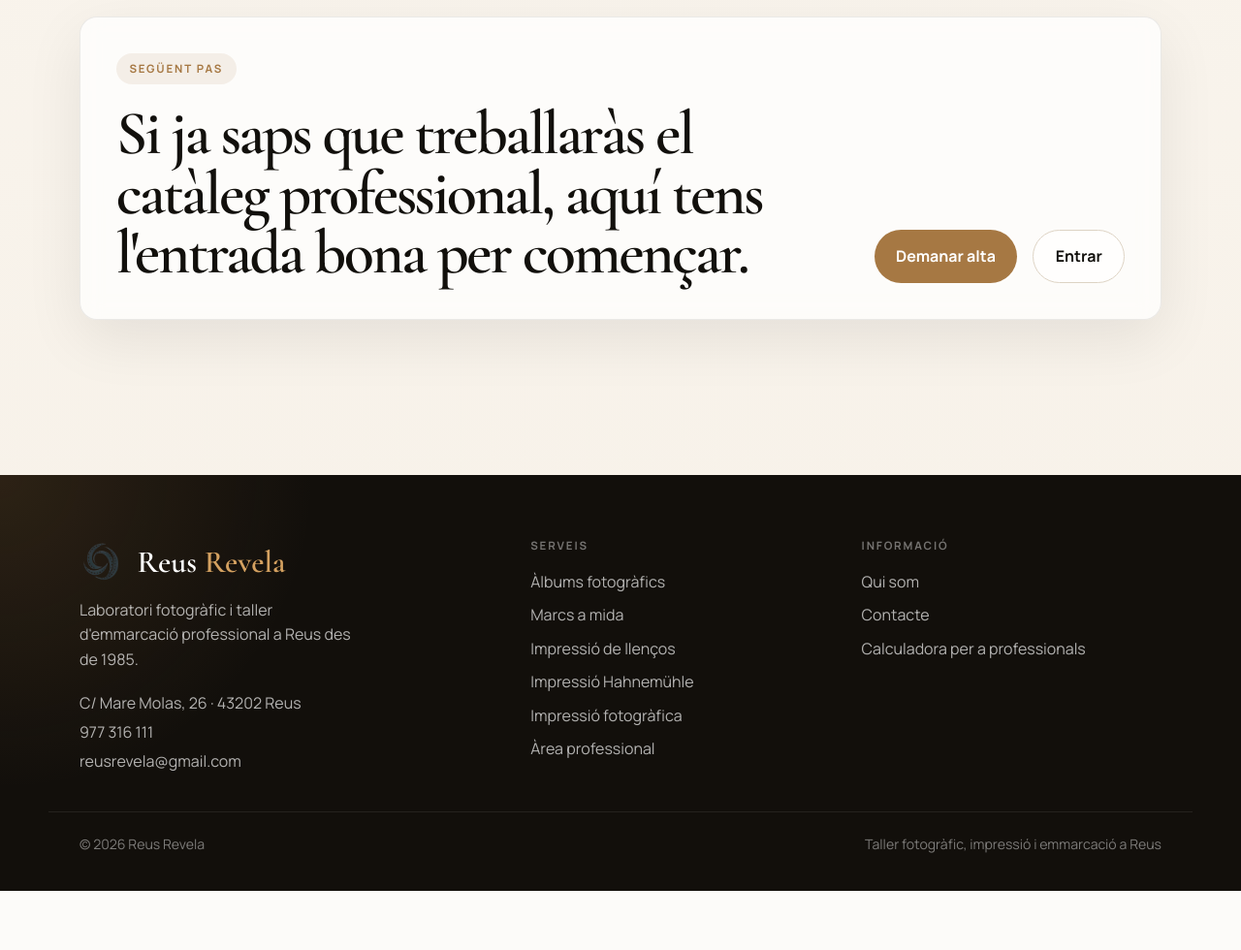
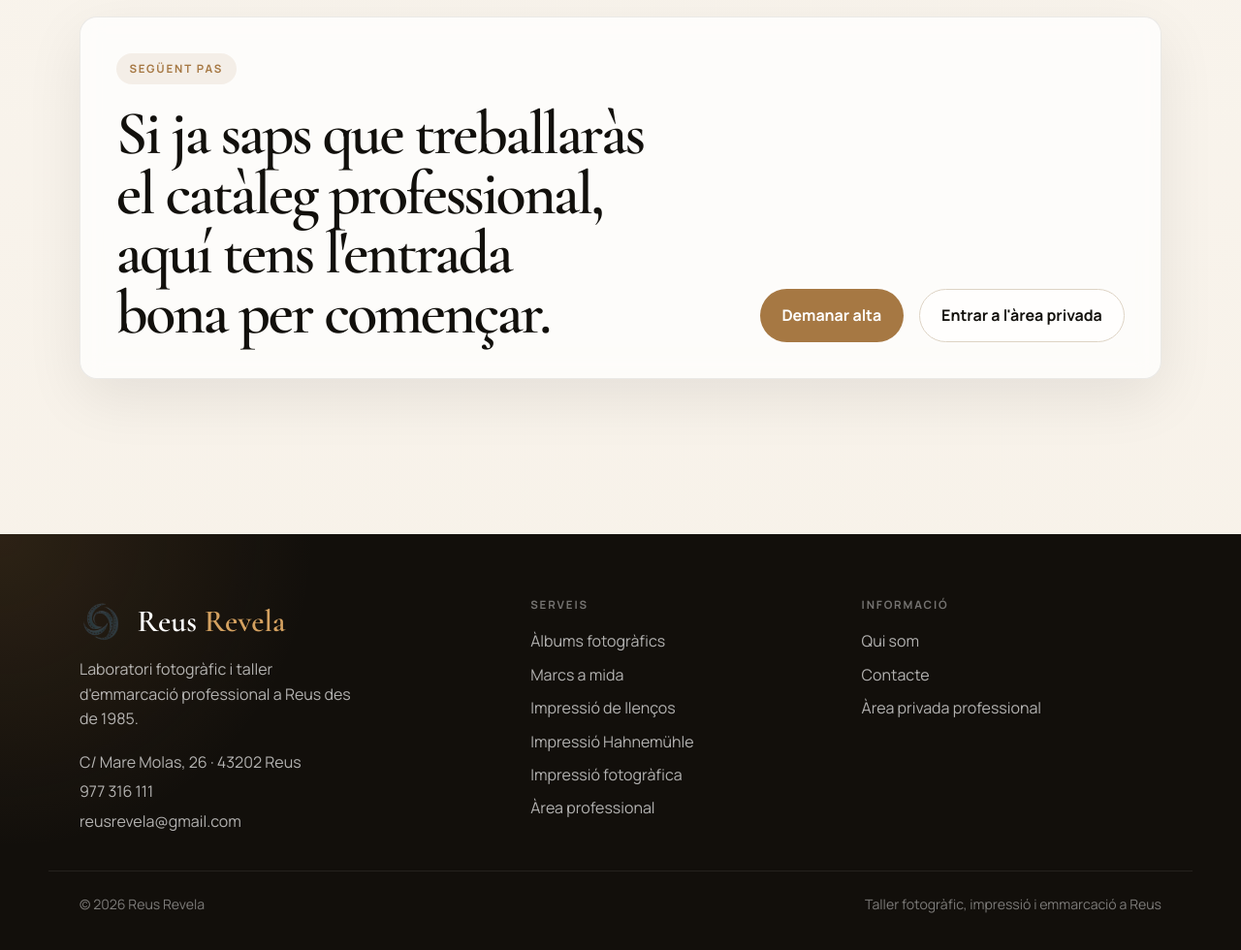
Before and after one commit to erikenobipicks/reusrevela-web, a Flask app: page /calculadora in a window 1280 px wide. Shown: the part 2760-3740 px from the top of the page at 97% size. Before the commit the page ends 3679 px from the top, so only its background shows below. Run offline with Flask 3, Linux system fonts and the light colour scheme.

Commit message:
Fa l'acces privat mes estable i clar

```diff
--- a/app.py
+++ b/app.py
@@ -2,7 +2,7 @@ import json
 import os
 import secrets
 import smtplib
-from datetime import datetime
+from datetime import datetime, timedelta
 from pathlib import Path
 from email.mime.text import MIMEText
 from urllib import error as urllib_error
@@ -12,7 +12,10 @@ from urllib.parse import urlencode
 from flask import Flask, Response, jsonify, redirect, render_template, request, session, url_for
 
 app = Flask(__name__)
-app.secret_key = os.environ.get("SECRET_KEY", secrets.token_hex(32))
+app.secret_key = os.environ.get("SECRET_KEY") or "reusrevela-private-area-session-v1"
+app.config["PERMANENT_SESSION_LIFETIME"] = timedelta(days=30)
+app.config["SESSION_COOKIE_HTTPONLY"] = True
+app.config["SESSION_COOKIE_SAMESITE"] = "Lax"
 
 CALC_URL = os.environ.get("CALC_URL", "https://calculadora.reusrevela.cat")
 CALC_SIGNUP_URL = os.environ.get("CALC_SIGNUP_URL", f"{CALC_URL.rstrip('/')}/api/public/professional-signup")
@@ -958,6 +961,45 @@ def build_calc_request_url(service=None):
     return url_for("contacte", **params)
 
 
+def get_private_target_endpoint(service=None):
+    service = normalize_calc_service(service)
+    endpoint_map = {
+        "general": "area_privada",
+        "canvas": "area_privada_lienzos",
+        "photo_print": "area_privada_impresions",
+        "fine_art": "area_privada_impresions",
+        "albums": "area_privada_tarifari",
+        "frames": "area_privada_marcos",
+    }
+    return endpoint_map.get(service, "area_privada")
+
+
+def get_request_target_path():
+    query = request.query_string.decode("utf-8", errors="ignore")
+    return f"{request.path}?{query}" if query else request.path
+
+
+def normalize_private_next_path(value, service=None):
+    value = str(value or "").strip()
+    if value.startswith("/area-privada"):
+        return value
+    return url_for(get_private_target_endpoint(service), lang=get_lang())
+
+
+def build_private_access_url(service=None, next_path=""):
+    params = {
+        "lang": get_lang(),
+        "source": "private_area",
+    }
+    service = normalize_calc_service(service)
+    if service != "general":
+        params["service"] = service
+    next_path = str(next_path or "").strip()
+    if next_path.startswith("/area-privada"):
+        params["next_path"] = next_path
+    return url_for("area_privada_acces", **params)
+
+
 def build_contact_prefill():
     lang = get_lang()
     requested_subject = (request.args.get("subject") or "").strip()
@@ -1070,6 +1112,10 @@ def build_private_nav():
 def get_private_professional_session():
     data = session.get("private_professional")
     return data if isinstance(data, dict) else {}
+
+
+def has_private_professional_session():
+    return bool(get_private_professional_session().get("username"))
 
 
 def get_private_order_line_count():
@@ -2477,6 +2523,8 @@ def calculadora():
 
 @app.route("/area-privada")
 def area_privada():
+    if not has_private_professional_session():
+        return redirect(build_private_access_url("general", next_path=get_request_target_path()))
     return render_template(
         "area_privada_v2.html",
         lang=get_lang(),
@@ -2491,7 +2539,11 @@ def area_privada_acces():
     service = normalize_calc_service(request.values.get("service"))
     source = (request.values.get("source") or "web").strip() or "web"
     username = (request.form.get("username") or "").strip()
+    next_path = normalize_private_next_path(request.values.get("next_path"), service=service)
     access_error = ""
+
+    if request.method == "GET" and has_private_professional_session():
+        return redirect(next_path)
 
     if request.method == "POST":
         password = request.form.get("password") or ""
@@ -2502,9 +2554,11 @@ def area_privada_acces():
                 "service": service,
                 "source": source,
                 "logged_at": datetime.utcnow().isoformat(timespec="seconds"),
+                "calc_frames_redirect_url": str(result.get("redirect_url") or "").strip() if service == "frames" else "",
             }
+            session.permanent = True
             session.modified = True
-            return redirect(result["redirect_url"])
+            return redirect(next_path)
         access_error = result.get("error") or "unknown"
 
     return render_template(
@@ -2514,6 +2568,7 @@ def area_privada_acces():
         service=service,
         source=source,
         username=username,
+        next_path=next_path,
         access_error=access_error,
         access_error_message=get_bridge_error_message(access_error, lang) if access_error else "",
         CALC_DIRECT_URL=build_direct_calc_url(service, lang, source),
@@ -2531,6 +2586,8 @@ def area_privada_sortir():
 
 @app.route("/area-privada/tarifari")
 def area_privada_tarifari():
+    if not has_private_professional_session():
+        return redirect(build_private_access_url("general", next_path=get_request_target_path()))
     return render_template(
         "area_privada_tarifari_v2.html",
         lang=get_lang(),
@@ -2543,6 +2600,8 @@ def area_privada_tarifari():
 
 @app.route("/area-privada/ajustos", methods=["GET", "POST"])
 def area_privada_ajustos():
+    if not has_private_professional_session():
+        return redirect(build_private_access_url("general", next_path=get_request_target_path()))
     if request.method == "POST":
         settings = save_private_commercial_settings(request.form)
         professional = session.get("private_professional") or {}
@@ -2579,6 +2638,8 @@ def api_private_commercial_settings_sync():
 
 @app.route("/area-privada/lienzos")
 def area_privada_lienzos():
+    if not has_private_professional_session():
+        return redirect(build_private_access_url("canvas", next_path=get_request_target_path()))
     draft_id = (request.args.get("draft") or "").strip()
     draft_payload = get_saved_canvas_draft(draft_id) if draft_id else None
     try:
@@ -2605,6 +2666,8 @@ def area_privada_lienzos():
 
 @app.route("/area-privada/impresiones")
 def area_privada_impresions():
+    if not has_private_professional_session():
+        return redirect(build_private_access_url("photo_print", next_path=get_request_target_path()))
     return render_template(
         "area_privada_impresions.html",
         lang=get_lang(),
@@ -2616,11 +2679,29 @@ def area_privada_impresions():
 
 @app.route("/area-privada/marcos")
 def area_privada_marcos():
-    return redirect(build_direct_calc_url("frames", source="private_area"))
+    if not has_private_professional_session():
+        return redirect(build_private_access_url("frames", next_path=get_request_target_path()))
+    professional = get_private_professional_session()
+    calc_redirect_url = str(professional.get("calc_frames_redirect_url") or "").strip()
+    if calc_redirect_url:
+        session["private_professional"] = {
+            **professional,
+            "calc_frames_redirect_url": "",
+        }
+        session.modified = True
+        return redirect(calc_redirect_url)
+    try:
+        return redirect(build_direct_calc_url("frames", source="private_area"))
+    except Exception:
+        app.logger.exception("area_privada_marcos_redirect_failed")
+        fallback_query = urlencode({"source": "private_area", "lang": get_lang()})
+        return redirect(f"{CALC_URL.rstrip('/')}/calculadora?{fallback_query}")
 
 
 @app.route("/area-privada/comanda")
 def area_privada_comanda():
+    if not has_private_professional_session():
+        return redirect(build_private_access_url("general", next_path=get_request_target_path()))
     source = (request.args.get("source") or "").strip().lower()
     if source != "frames" and parse_bool_flag(request.args.get("append")):
         product_type = (request.args.get("product") or "canvas").strip().lower()
--- a/templates/area_privada_login.html
+++ b/templates/area_privada_login.html
@@ -70,6 +70,7 @@
       <form method="post" class="form-grid">
         <input type="hidden" name="service" value="{{ service }}">
         <input type="hidden" name="source" value="{{ source }}">
+        <input type="hidden" name="next_path" value="{{ next_path }}">
         <div class="field">
           <label for="username">{% if lang == 'ca' %}Correu o usuari professional{% else %}Correo o usuario profesional{% endif %}</label>
           <input id="username" name="username" type="text" value="{{ username }}" autocomplete="username" required>
--- a/templates/base.html
+++ b/templates/base.html
@@ -721,7 +721,7 @@
           {% if private_professional.logged_in %}
             <a href="{{ private_logout_url }}" class="nav-secondary">{% if lang == 'ca' %}Sortir{% else %}Salir{% endif %}</a>
           {% else %}
-            <a href="{{ private_login_url }}" class="nav-cta">{% if lang == 'ca' %}Entrar{% else %}Entrar{% endif %}</a>
+            <a href="{{ private_login_url }}" class="nav-cta">{% if lang == 'ca' %}Entrar a l'àrea privada{% else %}Entrar al área privada{% endif %}</a>
           {% endif %}
           <a href="{{ private_return_url }}" class="nav-secondary">{% if lang == 'ca' %}Web principal{% else %}Web principal{% endif %}</a>
         {% elif lang == 'ca' %}
@@ -875,7 +875,7 @@
         <a href="{{ url_for('sobre') }}">{% if lang == 'ca' %}Qui som{% else %}Quiénes somos{% endif %}</a>
         <a href="{{ url_for('contacte') }}">{% if lang == 'ca' %}Contacte{% else %}Contacto{% endif %}</a>
         <a href="{{ CALC_ENTRY_URL }}">
-          {% if lang == 'ca' %}Calculadora per a professionals{% else %}Calculadora para profesionales{% endif %}
+          {% if lang == 'ca' %}Àrea privada professional{% else %}Área privada profesional{% endif %}
         </a>
       </div>
     </div>
--- a/templates/calculadora.html
+++ b/templates/calculadora.html
@@ -153,7 +153,7 @@
       </div>
       <div class="cta-actions">
         <a href="{{ CALC_LOGIN_URL }}" class="btn btn-dark">
-          {% if lang == 'ca' %}Ja tinc accés{% else %}Ya tengo acceso{% endif %}
+          {% if lang == 'ca' %}Entrar a l'àrea privada{% else %}Entrar al área privada{% endif %}
         </a>
         <a href="{{ CALC_REQUEST_URL }}" class="btn btn-gold">
           {% if lang == 'ca' %}Necessito alta{% else %}Necesito alta{% endif %}
@@ -170,7 +170,7 @@
       <h3 class="card-title">{% if lang == 'ca' %}Si ja tens accés, entra i continua treballant.{% else %}Si ya tienes acceso, entra y sigue trabajando.{% endif %}</h3>
       <p>{% if lang == 'ca' %}Accedeix directament al teu espai per consultar tarifes, pressupostar i preparar comandes segons el producte que necessites.{% else %}Accede directamente a tu espacio para consultar tarifas, presupuestar y preparar pedidos según el producto que necesitas.{% endif %}</p>
       <a href="{{ CALC_LOGIN_URL }}" class="btn btn-dark" style="margin-top:1.4rem">
-        {% if lang == 'ca' %}Obrir calculadora{% else %}Abrir calculadora{% endif %}
+        {% if lang == 'ca' %}Entrar a l'àrea privada{% else %}Entrar al área privada{% endif %}
       </a>
     </article>
 
@@ -256,7 +256,7 @@
       </div>
       <div class="cta-actions">
         <a href="{{ CALC_REQUEST_URL }}" class="btn btn-gold">{% if lang == 'ca' %}Demanar alta{% else %}Pedir alta{% endif %}</a>
-        <a href="{{ CALC_LOGIN_URL }}" class="btn btn-outline">{% if lang == 'ca' %}Entrar{% else %}Entrar{% endif %}</a>
+        <a href="{{ CALC_LOGIN_URL }}" class="btn btn-outline">{% if lang == 'ca' %}Entrar a l'àrea privada{% else %}Entrar al área privada{% endif %}</a>
       </div>
     </div>
   </div>
--- a/templates/professionals.html
+++ b/templates/professionals.html
@@ -139,7 +139,7 @@
           <h3 class="card-title">{% if lang == 'ca' %}Entra al teu espai professional{% else %}Entra en tu espacio profesional{% endif %}</h3>
           <p>{% if lang == 'ca' %}Consulta tarifes, prepara pressupostos i recupera productes o comandes del teu dia a dia amb el taller.{% else %}Consulta tarifas, prepara presupuestos y recupera productos o pedidos de tu día a día con el taller.{% endif %}</p>
           <a href="{{ CALC_LOGIN_URL }}" class="btn btn-dark">
-            {% if lang == 'ca' %}Obrir calculadora{% else %}Abrir calculadora{% endif %}
+            {% if lang == 'ca' %}Entrar a l'àrea privada{% else %}Entrar al área privada{% endif %}
           </a>
         </article>
 
```
